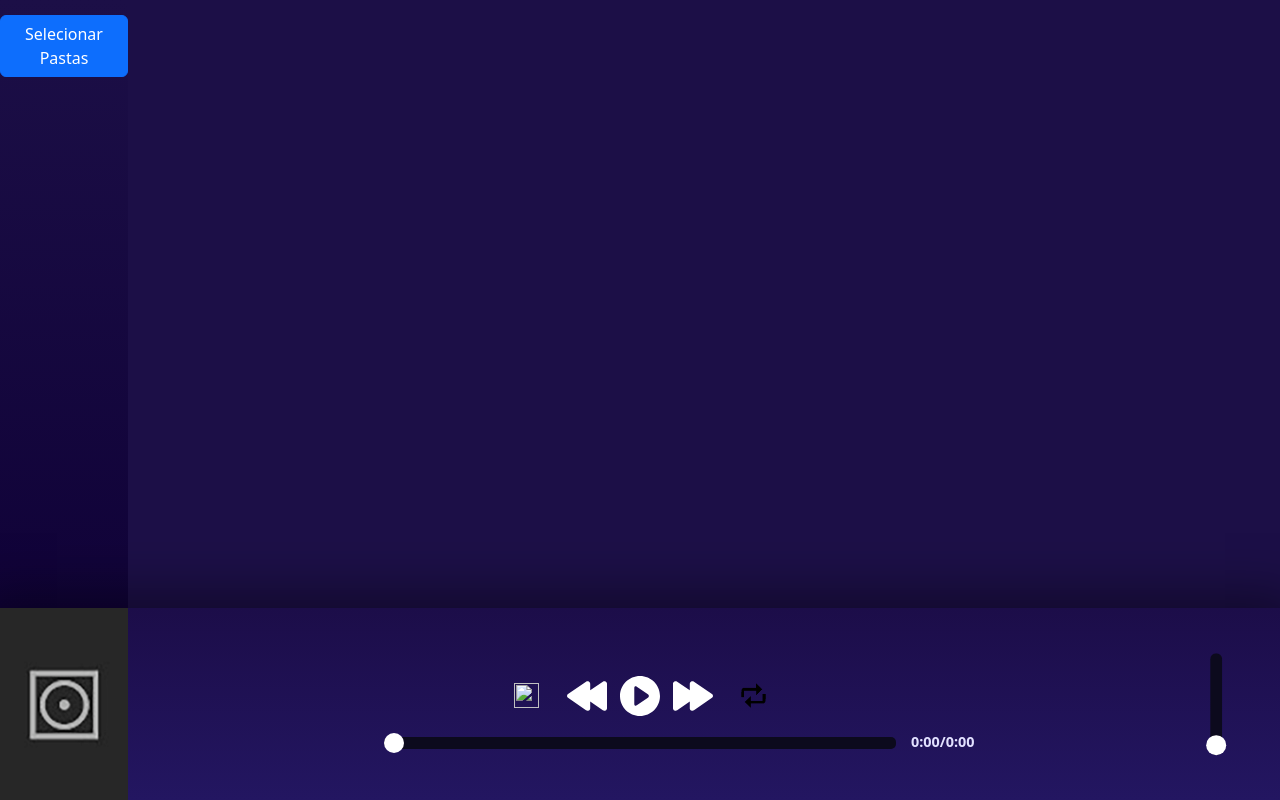
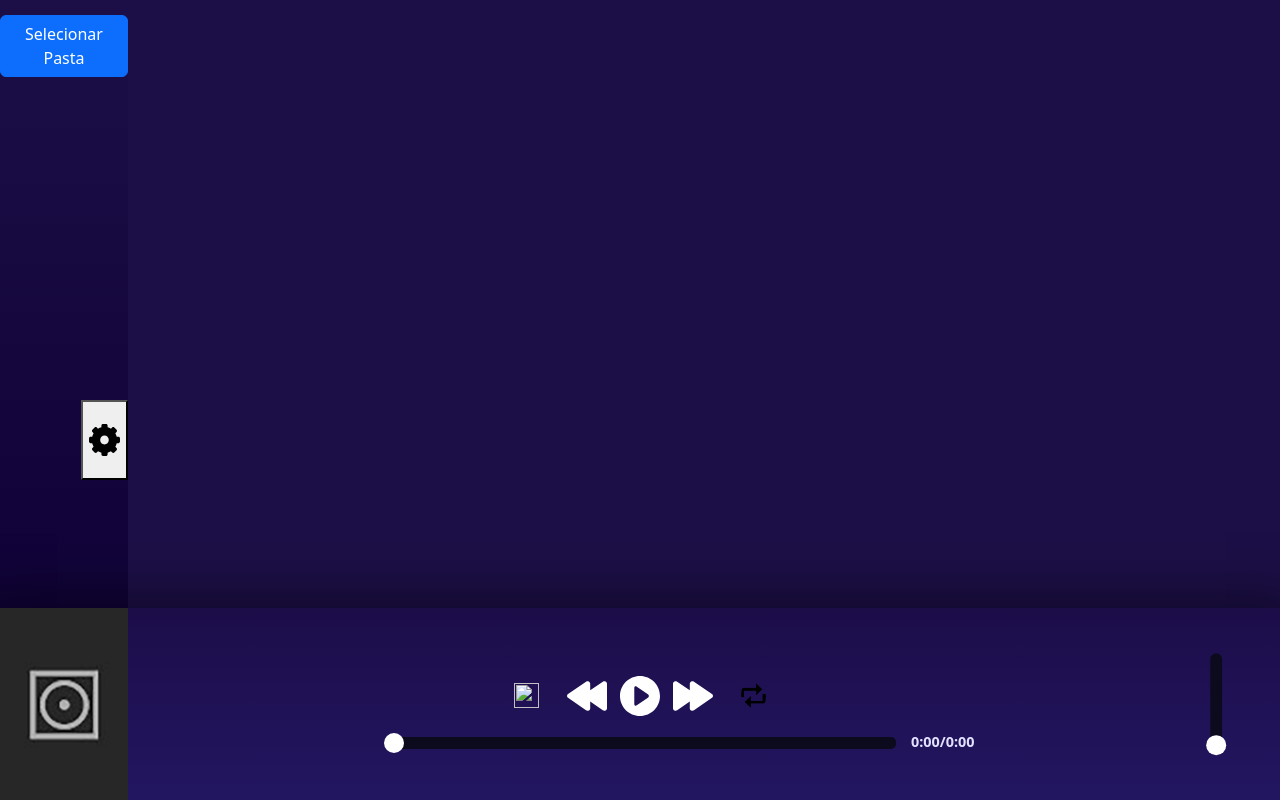
Before and after one commit to Caninas/Player_de_Pobre_Electron, an Electron app: page src/index.html in a window 1280 px wide. Drawn offline with nearby package versions, Linux system fonts and the light colour scheme; no server answers.

Commit message:
base configurações

```diff
--- a/src/index.css
+++ b/src/index.css
@@ -320,9 +320,14 @@ section > article {
   border-width: 0px 5px 0 5px;
 }
 
-/* .btnConfig {
-
-} */
+#botao_config {
+  height: 10%;
+  /* fill svg transparente, position sticky? */
+  position: absolute;
+  right: 90%;
+  top: 50%;
+  transition: all 0.5s;
+}
 
 button {
   height: inherit;
--- a/src/index.html
+++ b/src/index.html
@@ -6,6 +6,7 @@
    <title>Player de Pobre</title>
    <audio id="audio"></audio>
    <link rel="stylesheet" href="index.css" />
+   <!-- tirar cdn, deixar local para ouvir offline -->
    <link href="https://cdn.jsdelivr.net/npm/bootstrap@5.2.0/dist/css/bootstrap.min.css" rel="stylesheet"
       integrity="sha384-gH2yIJqKdNHPEq0n4Mqa/HGKIhSkIHeL5AyhkYV8i59U5AR6csBvApHHNl/vI1Bx" crossorigin="anonymous">
    <script async src="render.js"></script>
@@ -17,11 +18,15 @@
          <div id="div_playlists">
             <div class="">
                <button type="button" class="btn btn-primary" onclick="listar_playlists()">Selecionar
-                  Pastas</button>
+                  Pasta</button>
             </div>
             <ul class="" id="lista_playlists">
 
             </ul>
+
+            <button id="botao_config">
+               <img src="icons/config.svg">
+            </button>
          </div>
 
          <div id="div_musicas">
```
